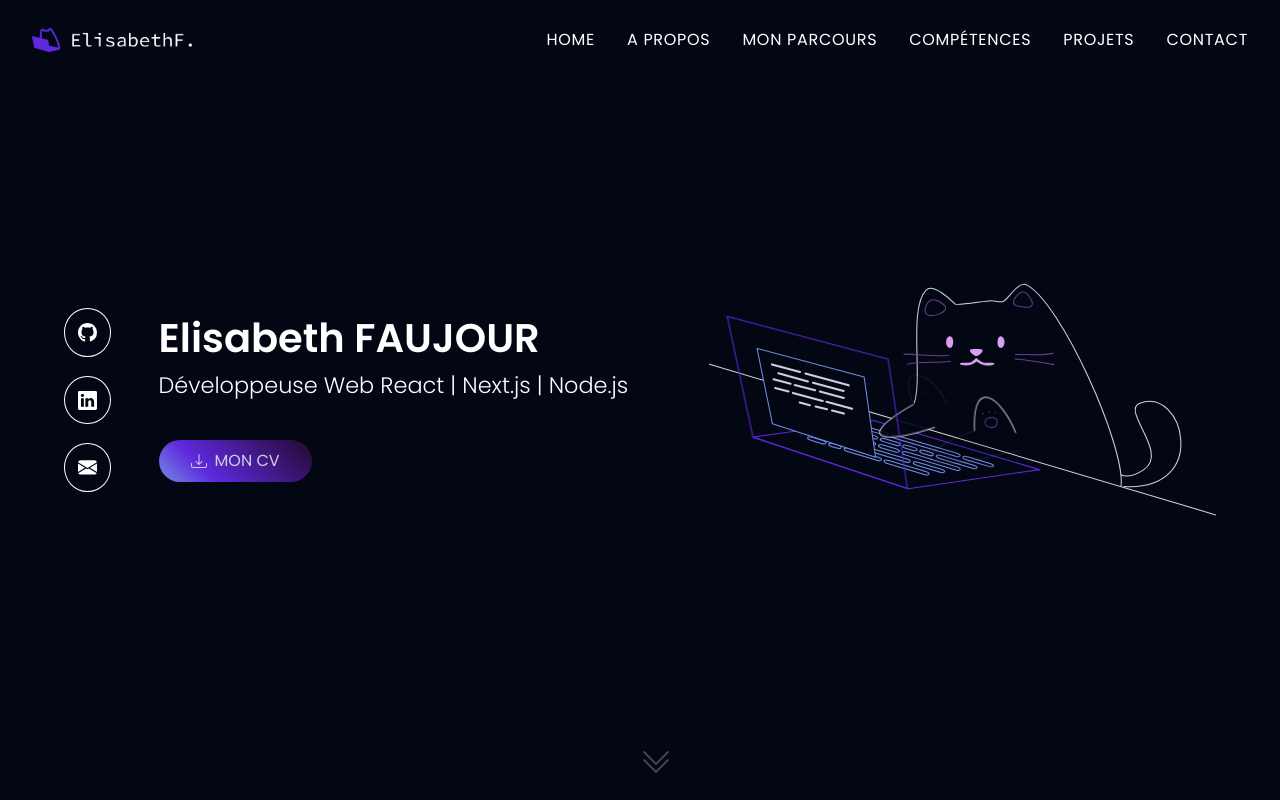
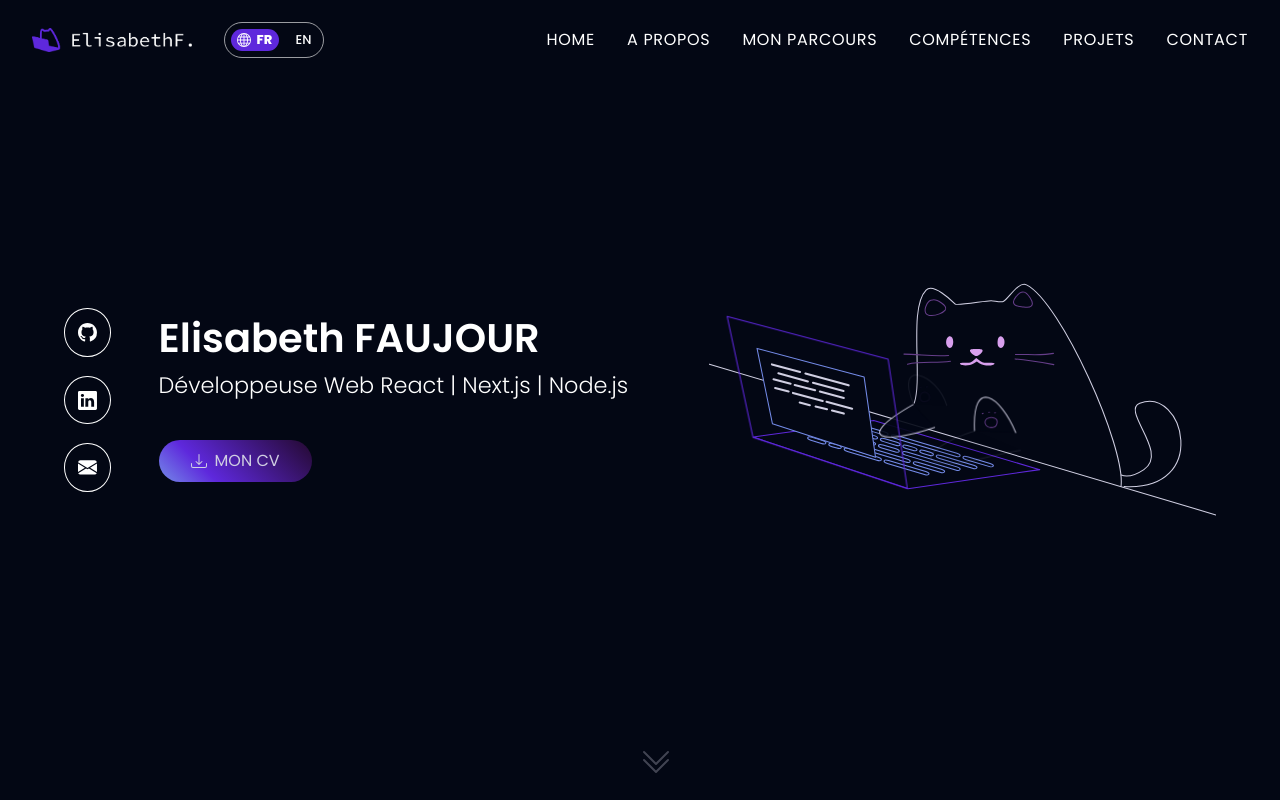
Before and after one commit to ElisabethFAUJOUR/Portfolio-nextJS, a Next.js app: page / in a window 1280 px wide. Shown: the top 800 px of the page. Built offline with nearby package versions, Linux system fonts and the light colour scheme.

Commit message:
:sparkles: Internalization => LanguageSelect Component

```diff
--- a/src/app/api/contact/route.ts
+++ b/src/app/api/contact/route.ts
@@ -1,4 +1,3 @@
-import { log } from 'console';
 import { NextRequest, NextResponse } from 'next/server';
 const nodemailer = require('nodemailer');
 import z from 'zod';
--- a/src/components/header/Header.module.scss
+++ b/src/components/header/Header.module.scss
@@ -11,12 +11,17 @@
   height: 5rem;
   padding: 0 2rem;
   background: $bgVioletDark;
-  .logo {
-    width: 160px;
-    height: auto;
-    .img {
-      width: 100%;
+  .wrapper {
+    display: flex;
+    align-items: center;
+    gap: 2rem;
+    .logo {
+      width: 160px;
       height: auto;
+      .img {
+        width: 100%;
+        height: auto;
+      }
     }
   }
 }
--- a/src/components/header/Header.tsx
+++ b/src/components/header/Header.tsx
@@ -1,12 +1,12 @@
-import { navLinks } from '@/data/data';
 import NavBar from './NavBar/NavBar';
 import Image from 'next/image';
 import styles from './Header.module.scss';
-import { List } from 'react-bootstrap-icons';
+import LanguageSelect from './LanguageSelect/LanguageSelect';
 
 function Header() {
   return (
     <header className={styles.header}>
+      <div className={styles.wrapper}>
         <a
           className={styles.logo}
           href="#"
@@ -23,6 +23,8 @@
             />
           </div>
         </a>
+        <LanguageSelect />
+      </div>
       <NavBar />
     </header>
   );
--- /dev/null
+++ b/src/components/header/LanguageSelect/LanguageSelect.module.scss
@@ -0,0 +1,48 @@
+@import 'variables';
+
+.language {
+  position: relative;
+  width: 100px;
+  height: 36px;
+  border: 1px solid rgba(255, 255, 255, 0.6);
+  border-radius: 3rem;
+
+  .list {
+    display: flex;
+    align-items: center;
+    justify-content: space-around;
+    width: 100%;
+    height: 100%;
+    font-size: 0.8rem;
+    font-weight: 500;
+    .locale {
+      z-index: 2;
+      cursor: pointer;
+      display: flex;
+      align-items: center;
+      justify-content: center;
+      gap: 6px;
+      &.active {
+        color: $white;
+        font-weight: 800;
+      }
+    }
+  }
+
+  .slide {
+    position: absolute;
+    width: 48px;
+    height: 22px;
+    top: 6px;
+    left: 6px;
+    border-radius: 3rem;
+    background-color: $violet;
+    transition: transform 0.3s ease;
+    &.fr {
+      transform: translateX(0);
+    }
+    &.en {
+      transform: translateX(38px);
+    }
+  }
+}
--- /dev/null
+++ b/src/components/header/LanguageSelect/LanguageSelect.tsx
@@ -0,0 +1,42 @@
+'use client';
+
+import { useState } from 'react';
+import Link from 'next/link';
+import styles from './LanguageSelect.module.scss';
+import { Globe } from 'react-bootstrap-icons';
+
+function LanguageSelect() {
+  const [selectedLanguage, setSelectedLanguage] = useState<string>('fr');
+  const availableLocales = ['fr', 'en'];
+
+  const handleLanguageChange = (language: string) => {
+    setSelectedLanguage(language);
+  };
+
+  return (
+    <div className={styles.language}>
+      <ul className={styles.list}>
+        {availableLocales.map((locale) => (
+          <li
+            key={locale}
+            className={`${styles.locale} ${selectedLanguage === locale && styles.active}`}
+          >
+            {selectedLanguage === locale && <Globe size={14} />}
+            <Link
+              href={`/`}
+              onClick={() => handleLanguageChange(locale)}
+              aria-label="Changer le language"
+            >
+              {locale.toUpperCase()}
+            </Link>
+          </li>
+        ))}
+      </ul>
+      <span
+        className={`${styles.slide} ${selectedLanguage === 'fr' ? styles.fr : styles.en}`}
+      />
+    </div>
+  );
+}
+
+export default LanguageSelect;
--- a/src/components/header/NavBar/NavBar.tsx
+++ b/src/components/header/NavBar/NavBar.tsx
@@ -3,7 +3,6 @@
 import { useEffect, useState } from 'react';
 import { navLinks } from '@/data/data';
 import { List, X } from 'react-bootstrap-icons';
-import Link from 'next/link';
 import styles from './NavBar.module.scss';
 
 function NavBar() {
--- a/src/styles/_variables.scss
+++ b/src/styles/_variables.scss
@@ -8,7 +8,7 @@
 $violetPink: #24092f;
 $pinkLight: #d89fed;
 $pink: #663e8a;
-$white: white;
+$white: #ffffff;
 $whitesmoke: #dbdce1;
 $shadow: black;
 $blue: #748be8;
```
Lines whose indentation alone changed are shown as unchanged.
